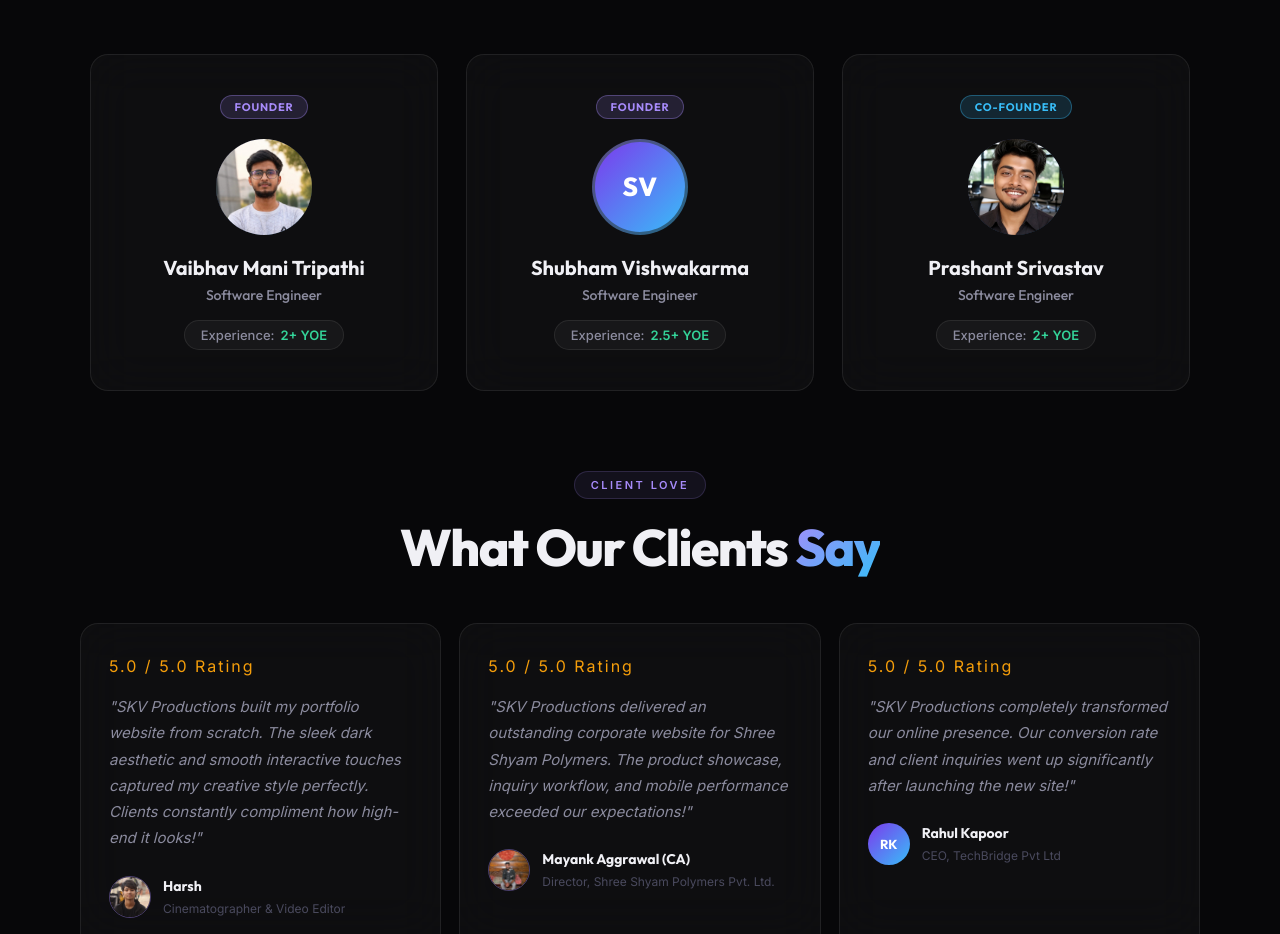
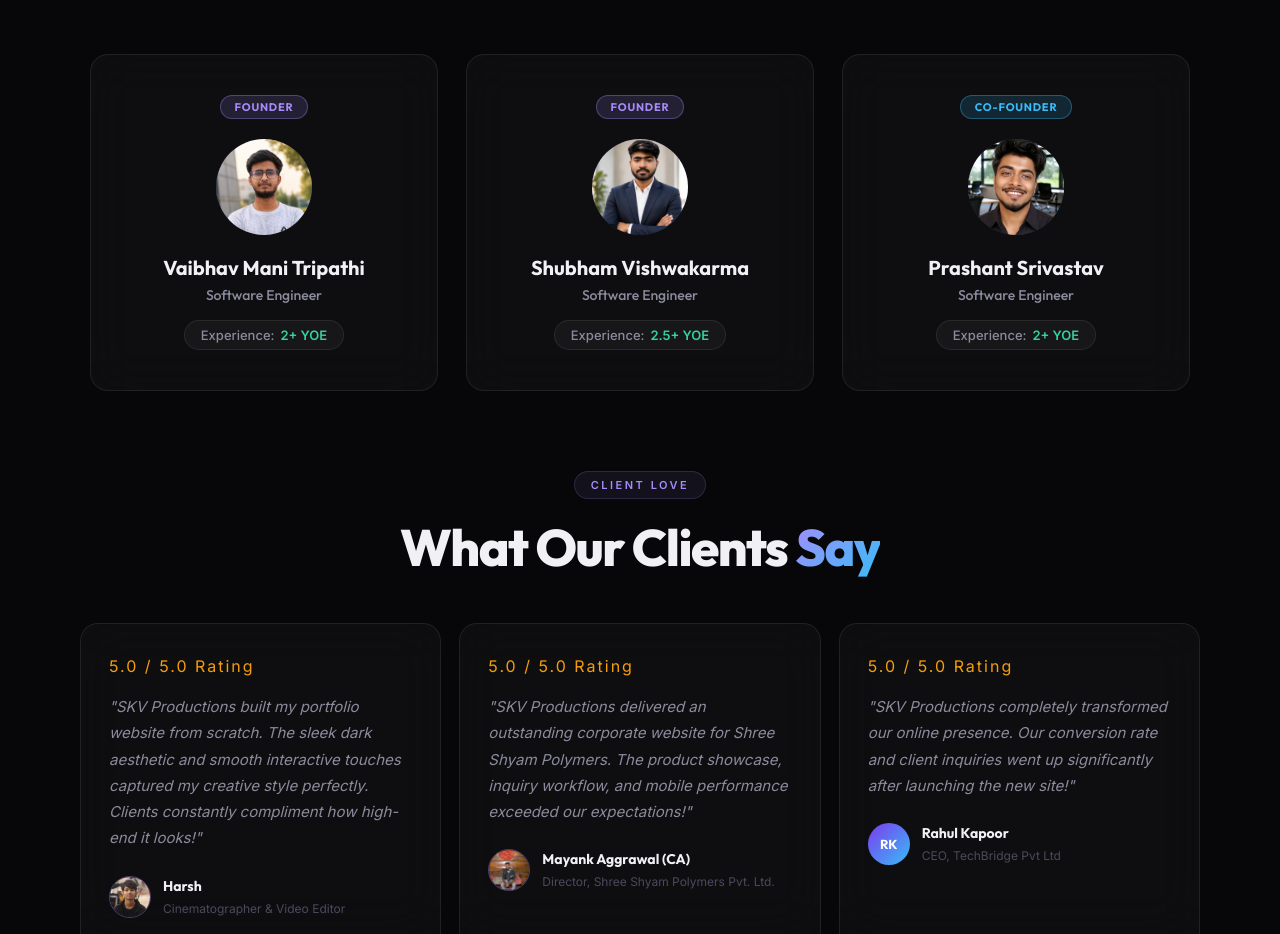
Before and after one commit to Shubham916-ui/SKV-productions, a React (Vite) app: page /about in a window 1280 px wide. Shown: the part 2065-2999 px from the top of the page. Built offline with nearby package versions, Linux system fonts and the light colour scheme; no server answers.

Commit message:
logo-change-shubham

```diff
--- a/src/pages/About.jsx
+++ b/src/pages/About.jsx
@@ -30,7 +30,8 @@ const teamMembers = [
     designation: "Software Engineer",
     experience: "2.5+ YOE",
     init: "SV",
-    avatar: null
+    avatar: "/shubham.jpg",
+    imgStyle: { objectPosition: "center 10%", transform: "scale(1.18)" }
   },
   {
     name: "Prashant Srivastav",
```
Also changed, not shown: public/shubham.jpg (added).
